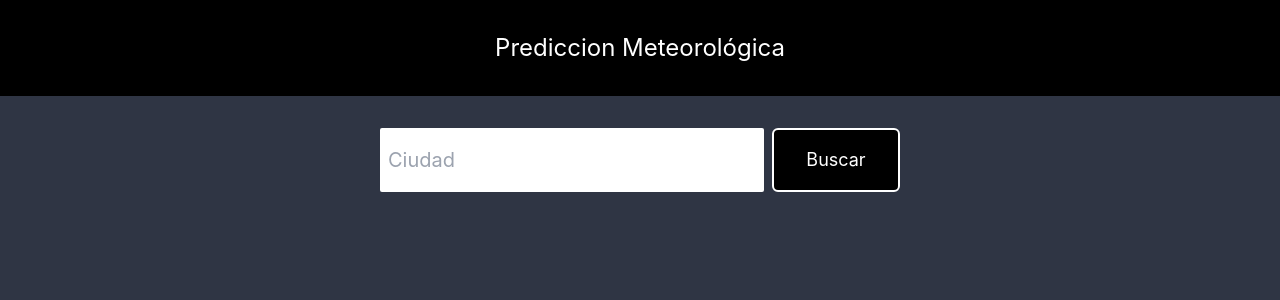
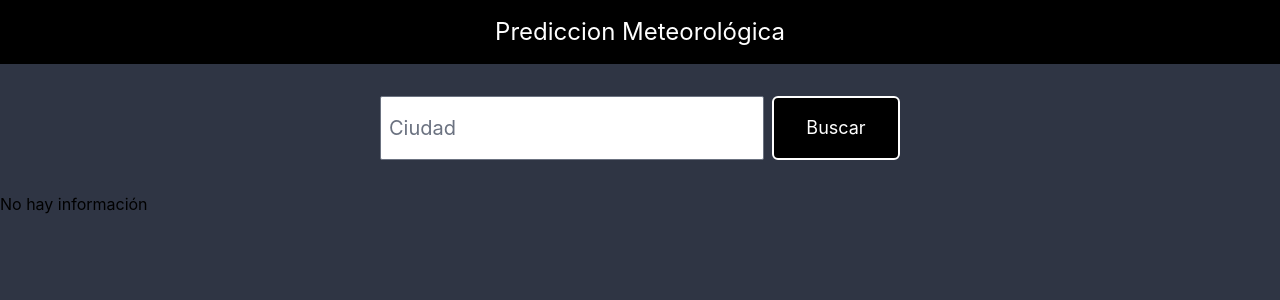
Before and after one commit to fer0o/clim, a React (Create React App) app: page / in a window 1280 px wide. Shown: the top 300 px of the page. Built offline with nearby package versions, Linux system fonts and the light colour scheme.

Commit message:
agregango variables para dia mes y year mas estilizada la card, modelo no final

```diff
--- a/package.json
+++ b/package.json
@@ -6,6 +6,7 @@
     "@testing-library/jest-dom": "^5.16.5",
     "@testing-library/react": "^13.4.0",
     "@testing-library/user-event": "^13.5.0",
+    "flowbite": "^1.5.3",
     "react": "^18.2.0",
     "react-dom": "^18.2.0",
     "react-scripts": "5.0.1",
--- /dev/null
+++ b/src/components/Card.js
@@ -0,0 +1,40 @@
+import React from 'react'
+import Spinner from './Spinner'
+
+const Card = ({ showData, loadingData, weather, forecast }) => {
+  const today = new Date()
+  const day = today.getDate()
+  const month = today.getMonth()
+  const year = today.getFullYear()
+  const date = `${day} / ${month} / ${year}`
+  if (loadingData) {
+    return <Spinner />
+  }
+  return (
+    <div>
+      <div>
+        {showData === true ? (
+          <div>
+            <h2 className='block text-center  bg-white p-4 w-36    m-auto text-xl font-bold  rounded-md '>
+              {weather.name}
+            </h2>
+            <div className='container flex justify-center m-auto p-2'>
+              <div className='grid lg:grid-cols-2 grid-cols-1 gap-2 border-2 border-white'>
+                <img
+                  src='https://images.pexels.com/photos/1034662/pexels-photo-1034662.jpeg?auto=compress&cs=tinysrgb&w=1260&h=750&dpr=1'
+                  alt=''
+                  className='border-2 border-white p-2 '
+                />
+                <div className='text-2xl text-white'>Texto</div>
+              </div>
+            </div>
+          </div>
+        ) : (
+          <h2>No hay información</h2>
+        )}
+      </div>
+    </div>
+  )
+}
+
+export default Card
--- a/src/components/Navbar.js
+++ b/src/components/Navbar.js
@@ -3,7 +3,7 @@
 const Navbar = () => {
   return (
     <div>
-      <nav className='bg-black text-white text-2xl flex justify-center p-8 '>
+      <nav className='bg-black text-white text-2xl flex justify-center p-4 '>
         Prediccion Meteorológica
       </nav>
     </div>
--- /dev/null
+++ b/src/components/Spinner.js
@@ -0,0 +1,29 @@
+import React from 'react'
+
+const Spinner = () => {
+  return (
+    <div>
+      <div role='status' className='flex justify-center'>
+        <svg
+          aria-hidden='true'
+          className='mr-2 w-8 h-8 text-gray-200 animate-spin dark:text-gray-600 fill-blue-600'
+          viewBox='0 0 100 101'
+          fill='none'
+          xmlns='http://www.w3.org/2000/svg'
+        >
+          <path
+            d='M100 50.5908C100 78.2051 77.6142 100.591 50 100.591C22.3858 100.591 0 78.2051 0 50.5908C0 22.9766 22.3858 0.59082 50 0.59082C77.6142 0.59082 100 22.9766 100 50.5908ZM9.08144 50.5908C9.08144 73.1895 27.4013 91.5094 50 91.5094C72.5987 91.5094 90.9186 73.1895 90.9186 50.5908C90.9186 27.9921 72.5987 9.67226 50 9.67226C27.4013 9.67226 9.08144 27.9921 9.08144 50.5908Z'
+            fill='currentColor'
+          ></path>
+          <path
+            d='M93.9676 39.0409C96.393 38.4038 97.8624 35.9116 97.0079 33.5539C95.2932 28.8227 92.871 24.3692 89.8167 20.348C85.8452 15.1192 80.8826 10.7238 75.2124 7.41289C69.5422 4.10194 63.2754 1.94025 56.7698 1.05124C51.7666 0.367541 46.6976 0.446843 41.7345 1.27873C39.2613 1.69328 37.813 4.19778 38.4501 6.62326C39.0873 9.04874 41.5694 10.4717 44.0505 10.1071C47.8511 9.54855 51.7191 9.52689 55.5402 10.0491C60.8642 10.7766 65.9928 12.5457 70.6331 15.2552C75.2735 17.9648 79.3347 21.5619 82.5849 25.841C84.9175 28.9121 86.7997 32.2913 88.1811 35.8758C89.083 38.2158 91.5421 39.6781 93.9676 39.0409Z'
+            fill='currentFill'
+          ></path>
+        </svg>
+        <span className='sr-only'>Loading...</span>
+      </div>
+    </div>
+  )
+}
+
+export default Spinner
--- a/src/components/Weatherpanel.js
+++ b/src/components/Weatherpanel.js
@@ -1,4 +1,5 @@
 import React, { useState } from 'react'
+import Card from './Card'
 import { Form } from './Form'
 
 const Weatherpanel = () => {
@@ -57,6 +58,12 @@
   return (
     <div>
       <Form newLocation={getLocation} />
+      <Card
+        showData={show}
+        loadingData={loading}
+        weather={weather}
+        forecast={forecast}
+      />
     </div>
   )
 }
--- a/tailwind.config.js
+++ b/tailwind.config.js
@@ -4,5 +4,5 @@
   theme: {
     extend: {}
   },
-  plugins: []
+  plugins: [require('flowbite/plugin')]
 }
```
Also changed, not shown: 1 other file (tests, documents, lock files or other folders).
